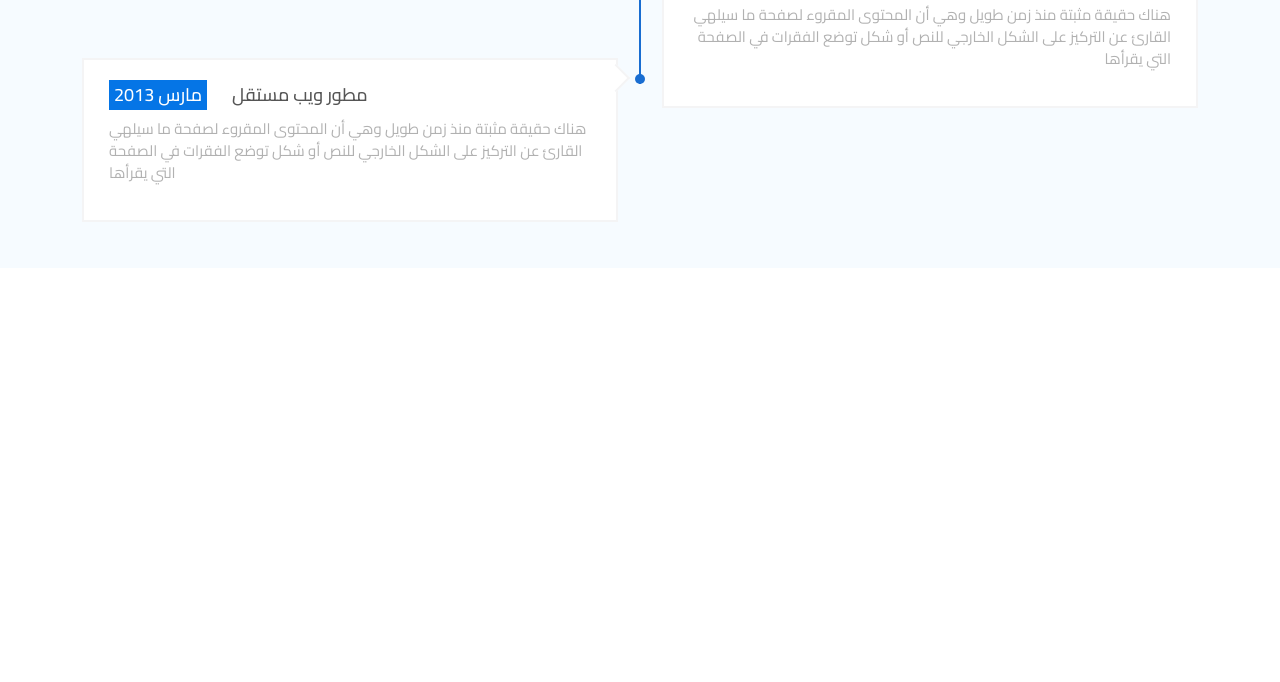
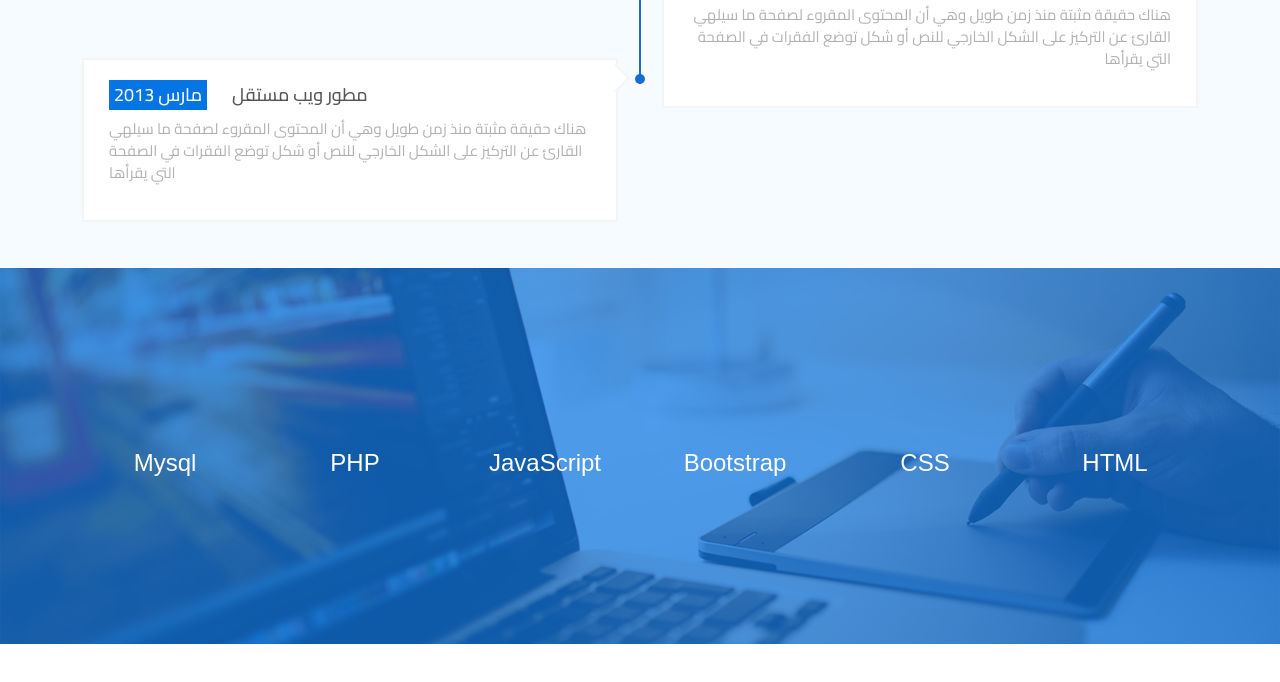
Before and after one commit to n19awaf/Landing-pages, a plain HTML site: page PORTFOLIO/index.html in a window 1280 px wide. Shown: the part 1251-1933 px from the top of the page. Drawn offline with nearby package versions, Linux system fonts and the light colour scheme.

Commit message:
last updated

```diff
--- a/PORTFOLIO/css/style.css
+++ b/PORTFOLIO/css/style.css
@@ -227,3 +227,24 @@ section.licence ul.timeline li:nth-child(even) .timebox h4 span {
     margin-left: 0;
     margin-right: 25px;
 }
+
+section.statistics {
+    background-image: url(../images/bg-2.jpg);
+    background-position: center;
+    background-size: cover;
+    background-attachment: fixed;
+}
+
+section.statistics .overlay {
+    background-color: rgba(5, 117, 230, 0.7);
+    padding: 150px 0;
+}
+
+
+section.statistics .overlay .stat p {
+    font-size: 24px;
+    line-height: 30px;
+    color: #fff;
+    margin-top: 30px;
+    font-family: sans-serif;
+}
--- a/PORTFOLIO/index.html
+++ b/PORTFOLIO/index.html
@@ -117,7 +117,57 @@
                 </ul>
             </div>
         </section>
-        <section class="statistics" id="statistics" style="height: 1400px;" ></section>
+        <section class="statistics" id="statistics">
+            <div class="overlay">
+                <div class="container">
+                    <div class="row">
+                        <div class="col-ms-4 col-md-2">
+                            <div class="stat text-center">
+                                <div class="circle">
+
+                                </div>
+                                <p>HTML</p>
+                            </div>
+                        </div>
+                        <div class="col-ms-4 col-md-2">
+                            <div class="stat text-center">
+                                <div class="circle">
+                                </div>
+                                <p>CSS</p>
+                            </div>
+                        </div>
+                        <div class="col-ms-4 col-md-2">
+                            <div class="stat text-center">
+                                <div class="circle">
+                                </div>
+                                <p>Bootstrap</p>
+                            </div>
+                        </div>
+                        <div class="col-ms-4 col-md-2">
+                            <div class="stat text-center">
+                                <div class="circle">
+                                </div>
+                                <p>JavaScript</p>
+                            </div>
+                        </div>
+                        <div class="col-ms-4 col-md-2">
+                            <div class="stat text-center">
+                                <div class="circle">
+                                </div>
+                                <p>PHP</p>
+                            </div>
+                        </div>
+                        <div class="col-ms-4 col-md-2">
+                            <div class="stat text-center">
+                                <div class="circle">
+                                </div>
+                                <p>Mysql</p>
+                            </div>
+                        </div>
+                    </div>
+                </div>
+            </div>
+        </section>
         <section class="gallery" id="gallery" style="height: 1400px;"></section>
         <section class="testimonials" id="testimonials" style="height: 1400px;"></section>
         <section class="contact-info" id="contact-info" style="height: 1400px;"></section>
```
